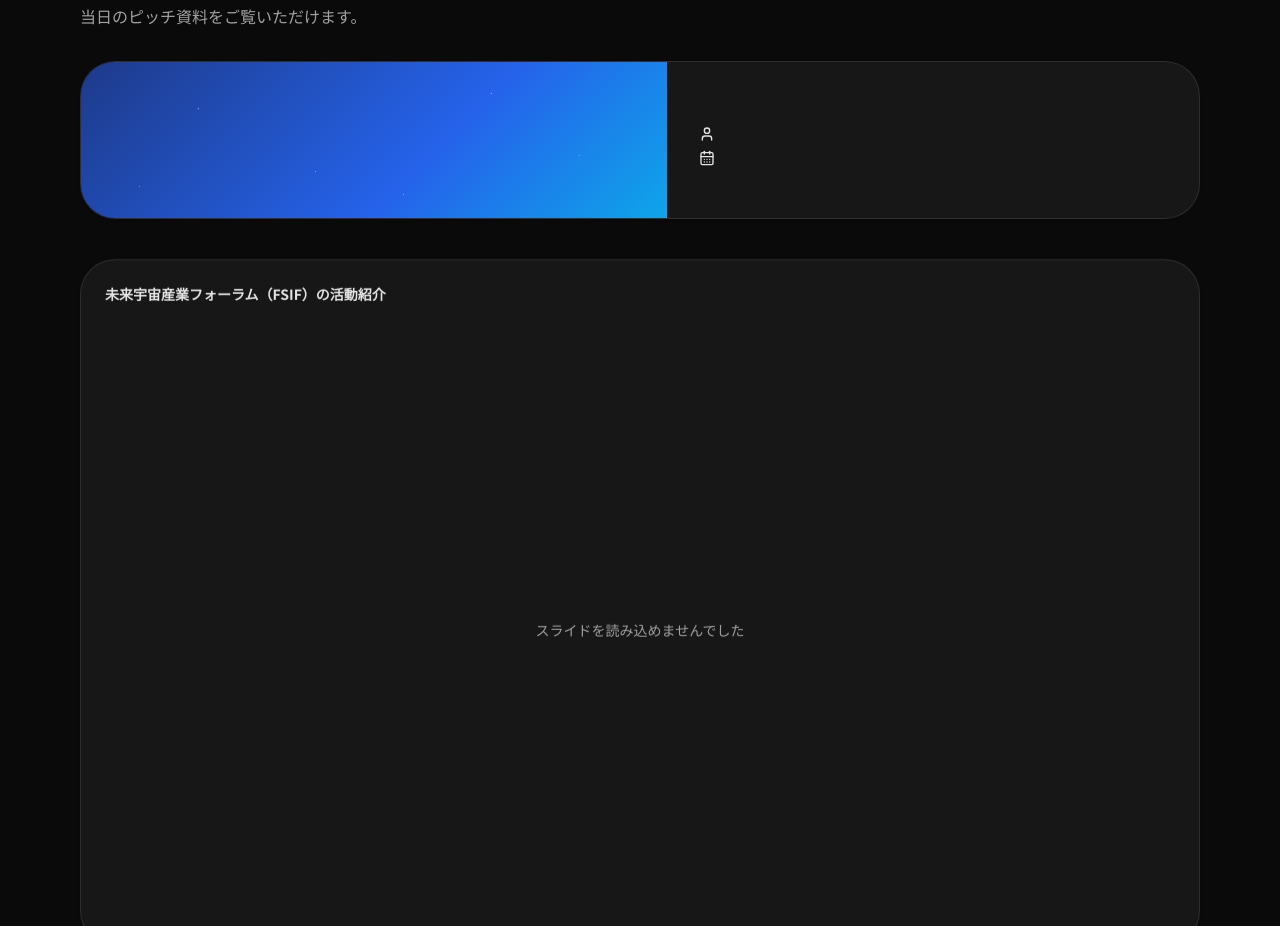
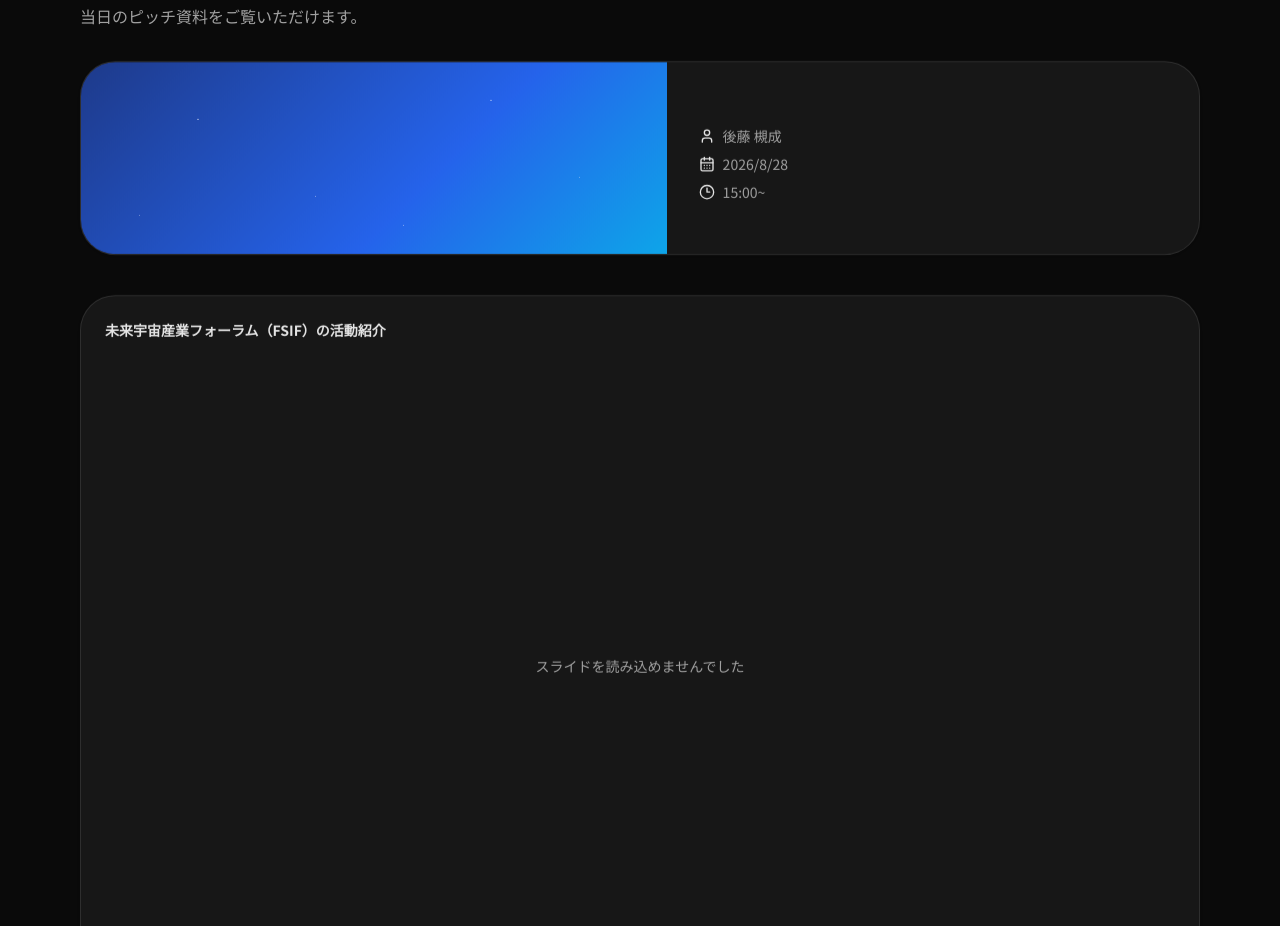
Before and after one commit to cosmo-base/event, a Next.js app: page /monoK26 in a window 1280 px wide. Shown: the part 1380-2306 px from the top of the page. Built offline with nearby package versions, Linux system fonts and the light colour scheme; no server answers.

Commit message:
Update monoK26.ts

```diff
--- a/data/events/monoK26.ts
+++ b/data/events/monoK26.ts
@@ -162,9 +162,9 @@ export const monoK26Data: EventSpecificData = {
     pitchLockUntil: "15:55",
     presentationTitle: "",
     description: "",
-    speakerName: "",
-    presentationDate: "",
-    presentationTime: "",
+    speakerName: "後藤 槻成",
+    presentationDate: "2026/8/28",
+    presentationTime: "15:00~",
     thumbnailUrl: "",
     slideUrl: "",
     embedUrl: "",
```
